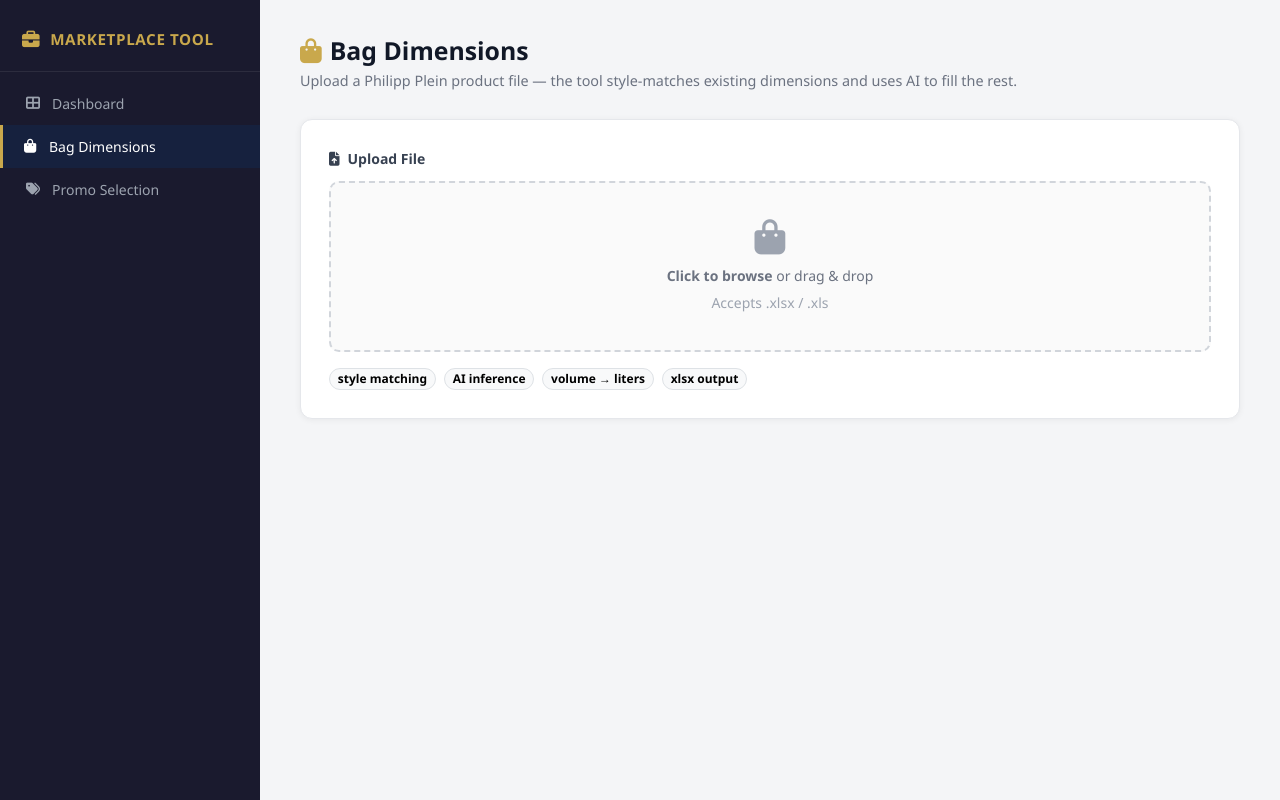
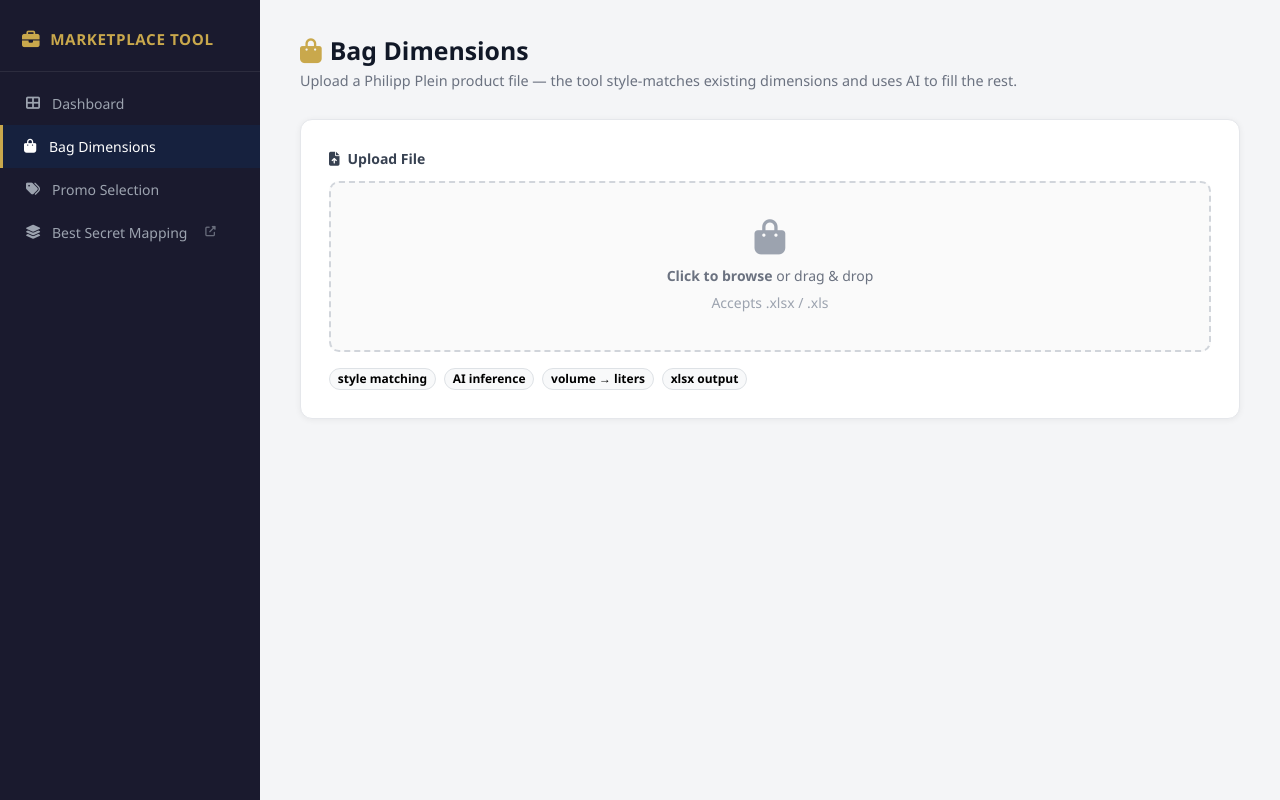
Before and after one commit to szucchelli98/PP, a Flask app: page /bag-dimensions/ in a window 1280 px wide. Run offline with Flask 3, Linux system fonts and the light colour scheme; some libraries are stand-ins or nearby versions.

Commit message:
Add Best Secret Mapping as external link to Claude artifact

```diff
--- a/templates/base.html
+++ b/templates/base.html
@@ -37,6 +37,11 @@
           <i class="fas fa-tags"></i> Promo Selection
         </a>
       </li>
+      <li>
+        <a href="https://claude.ai/public/artifacts/6ef75a69-bdcd-46f5-b1f3-d3c7ddcd8e75" target="_blank" rel="noopener">
+          <i class="fas fa-layer-group"></i> Best Secret Mapping <i class="fas fa-external-link-alt" style="font-size:.65rem;margin-left:4px;opacity:.6"></i>
+        </a>
+      </li>
     </ul>
   </nav>
 
```
